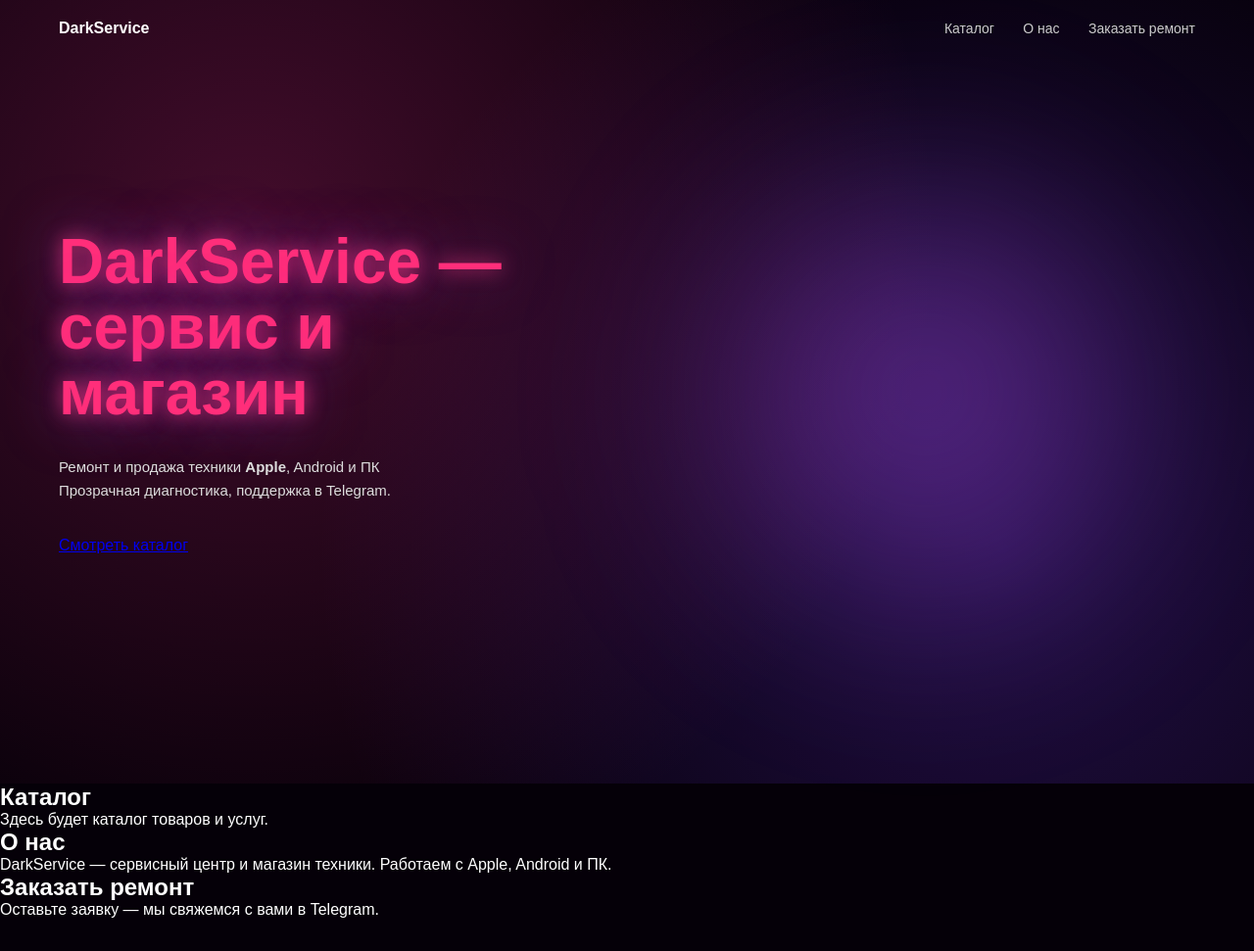
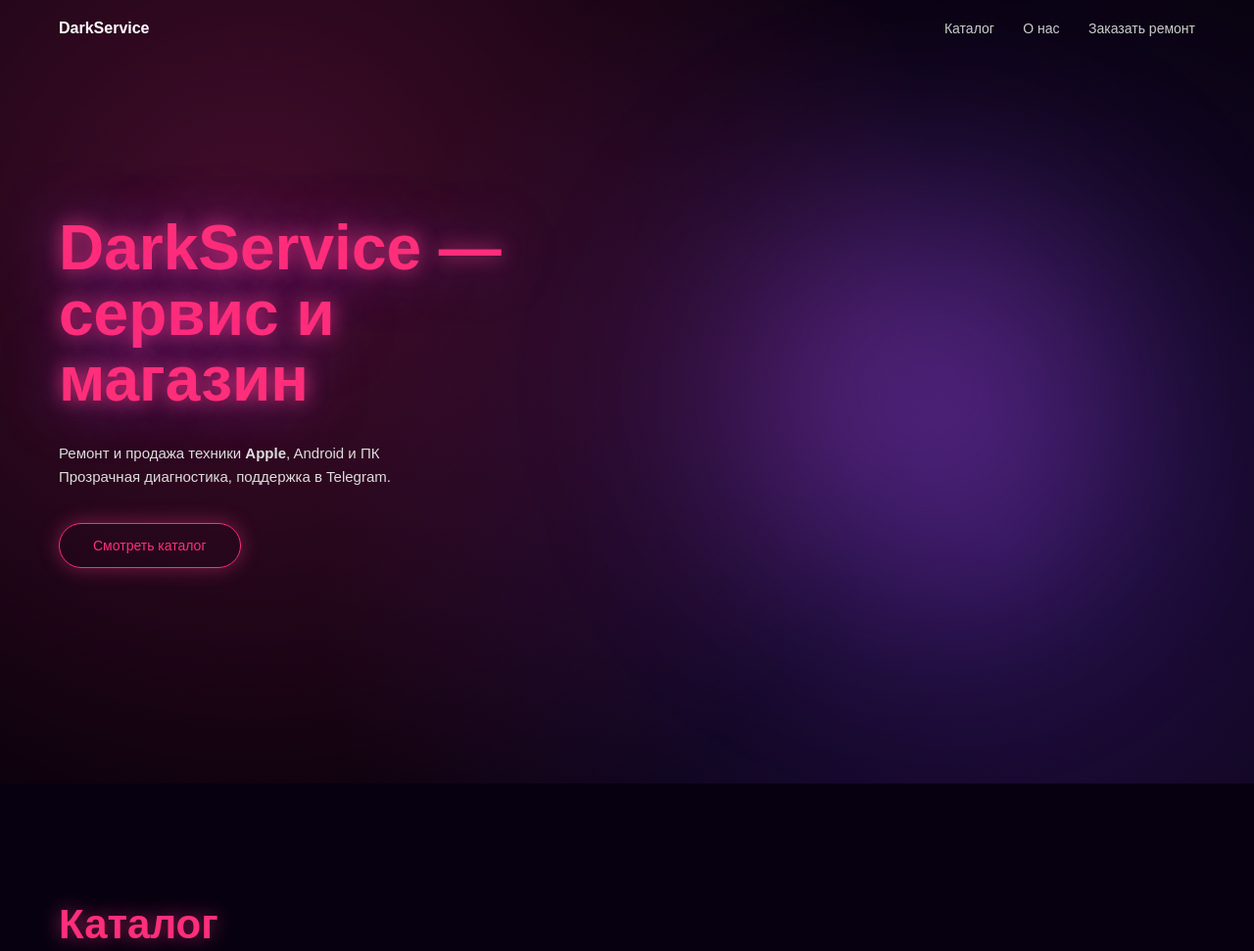
Before and after one commit to nikolayborzenko1331-jpg/darkservice-saas, a website: page public/index.html in a window 1280 px wide. Shown: the top 971 px of the page at 98% size. Before the commit the page ends 938 px from the top, so only its background shows below. Drawn offline with Linux system fonts and the light colour scheme; files whose address does not match are found by name.

Commit message:
Update style.css

```diff
--- a/public/style.css
+++ b/public/style.css
@@ -114,3 +114,46 @@ body {
   filter: blur(80px);
   z-index: 1;
 }
+/* ===== BUTTON LINK ===== */
+
+.btn {
+  display: inline-block;
+  padding: 14px 34px;
+  border-radius: 30px;
+  background: transparent;
+  border: 1px solid #ff2e7a;
+  color: #ff2e7a;
+  text-decoration: none;
+  font-size: 14px;
+  box-shadow: 0 0 20px rgba(255, 60, 140, 0.4);
+}
+
+.btn:hover {
+  background: #ff2e7a;
+  color: #000;
+}
+
+/* ===== SECTIONS ===== */
+
+.section {
+  padding: 120px 60px;
+  background: #070010;
+}
+
+.section.dark {
+  background: #050008;
+}
+
+.section h2 {
+  font-size: 42px;
+  margin-bottom: 20px;
+  color: #ff2e7a;
+  text-shadow: 0 0 20px rgba(255, 60, 140, 0.6);
+}
+
+.section p {
+  font-size: 16px;
+  color: #ddd;
+  max-width: 600px;
+  line-height: 1.6;
+}
```
